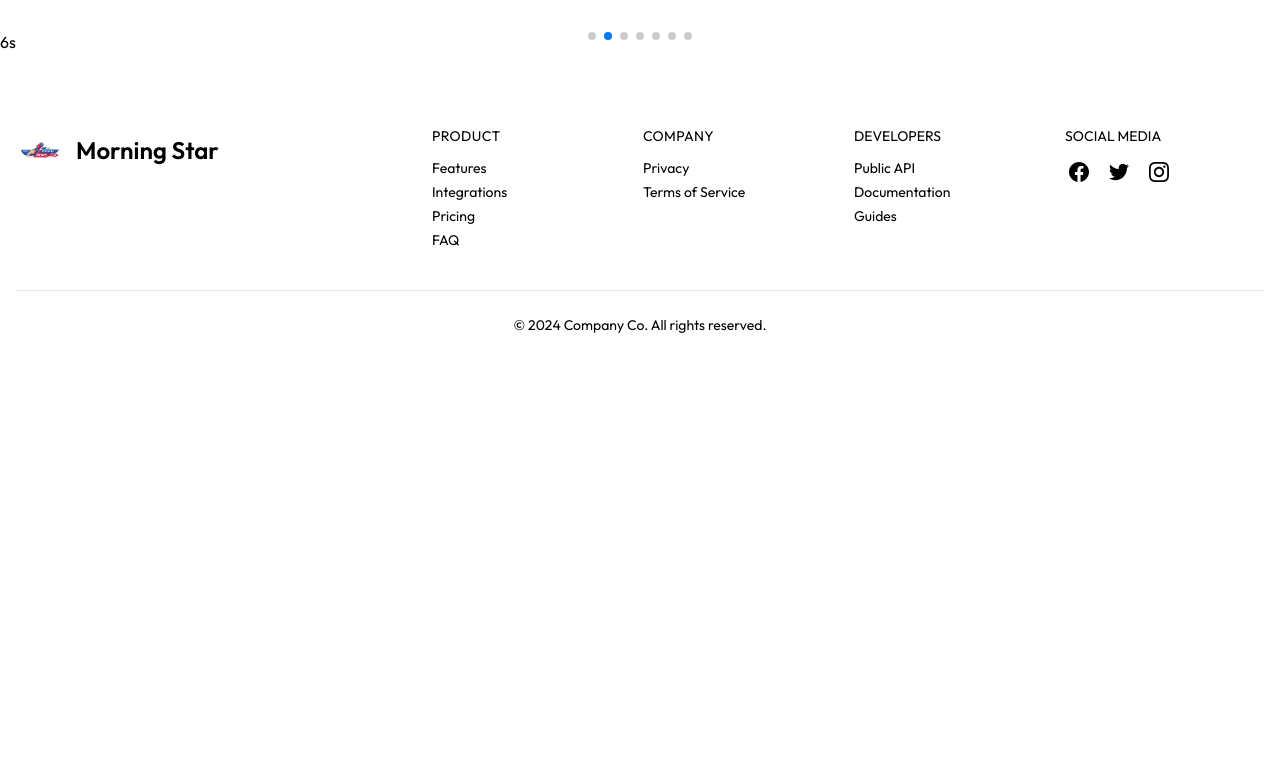
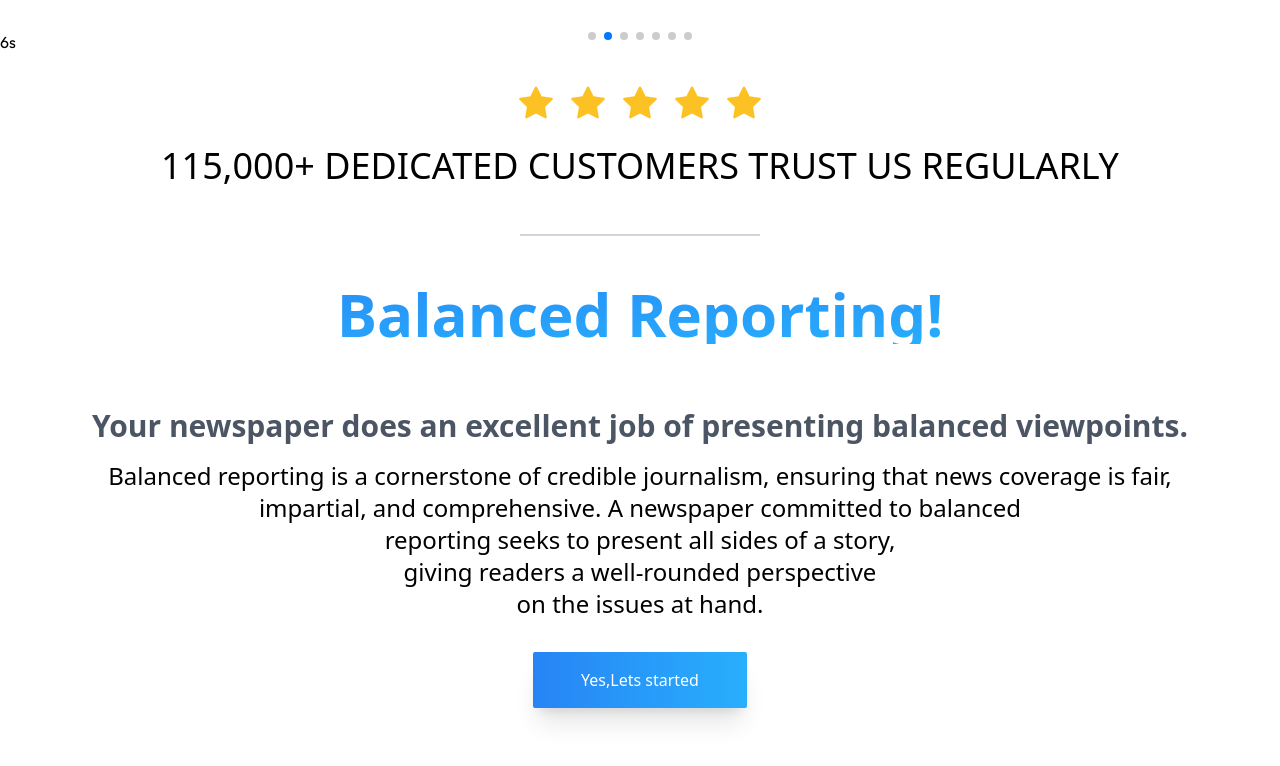
Before and after one commit to sabbir-hossen66/news-paper-client, a React (Vite) app: page / in a window 1280 px wide. Shown: the part 894-1660 px from the top of the page. Before the commit the page ends 1253 px from the top, so only its background shows below. Built offline with nearby package versions, Linux system fonts and the light colour scheme.

Commit message:
feedback section is done

```diff
--- a/package.json
+++ b/package.json
@@ -15,6 +15,7 @@
     "match-sorter": "^6.3.4",
     "react": "^18.2.0",
     "react-dom": "^18.2.0",
+    "react-icons": "^5.2.1",
     "react-router-dom": "^6.23.1",
     "sort-by": "^1.2.0",
     "swiper": "^11.1.4"
--- a/src/Pages/Home/Home.jsx
+++ b/src/Pages/Home/Home.jsx
@@ -1,10 +1,12 @@
 import Banner from "../../components/Banner/Banner";
+import Feedback from "../../components/Feedback/Feedback";
 
 
 const Home = () => {
   return (
     <div>
       <Banner></Banner>
+      <Feedback></Feedback>
     </div>
   );
 };
--- a/src/Shared/Footer/Footer.jsx
+++ b/src/Shared/Footer/Footer.jsx
@@ -94,7 +94,7 @@ const Footer = () => {
           </div>
         </div>
       </div>
-      <div className="py-6 text-sm text-center dark:text-gray-600">© {currentYear} Company Co. All rights reserved.</div>
+      <div className="py-6 text-sm text-center dark:text-gray-600">© {currentYear} Newspaper. All rights reserved.</div>
     </footer>
   );
 };
--- a/src/components/Banner/Banner.jsx
+++ b/src/components/Banner/Banner.jsx
@@ -53,7 +53,7 @@ const Banner = () => {
               <h2 className='text-4xl lg:text-4xl  text-white text-center mt-[480px]'>Todays HighLight <br /> <span className='pt-4'>All News</span></h2>
               <div className="absolute inset-0 flex items-center justify-center">
                 <div className="space-x-4">
-                  <button className="px-6 py-3 text-white bg-blue-700 rounded-md hover:bg-blue-800 focus:outline-none focus:ring-2 focus:ring-blue-300 transition duration-300">
+                  <button className="px-6 py-3 text-white bg-[#268EF6] rounded-md hover:bg-blue-800 focus:outline-none focus:ring-2 focus:ring-blue-300 transition duration-300">
                     See All Articles
                   </button>
                   <button className="px-6 py-3 text-white bg-green-600 rounded-md hover:bg-green-700 focus:outline-none focus:ring-2 focus:ring-green-300 transition duration-300">
@@ -72,7 +72,7 @@ const Banner = () => {
               <h2 className='text-4xl lg:text-7xl text-white text-center mt-[480px]'>Todays HighLight <br /> <span className='pt-4'>All News</span></h2>
               <div className="absolute inset-0 flex items-center justify-center">
                 <div className="space-x-4">
-                  <button className="px-6 py-3 text-white bg-blue-700 rounded-md hover:bg-blue-800 focus:outline-none focus:ring-2 focus:ring-blue-300 transition duration-300 font-bold">
+                  <button className="px-6 py-3 text-white bg-[#268EF6]  rounded-md hover:bg-blue-800 focus:outline-none focus:ring-2 focus:ring-blue-300 transition duration-300 font-bold">
                     See All Articles
                   </button>
                   <button className="px-6 py-3 text-white bg-green-600 rounded-md hover:bg-green-700 focus:outline-none focus:ring-2 focus:ring-green-300 transition duration-300 font-bold">
@@ -91,7 +91,7 @@ const Banner = () => {
               <h2 className='text-4xl lg:text-7xl text-white text-center mt-[480px]'>Todays HighLight <br /> <span className='pt-4'>All News</span></h2>
               <div className="absolute inset-0 flex items-center justify-center">
                 <div className="space-x-4">
-                  <button className="px-6 py-3 text-white bg-blue-700 rounded-md hover:bg-blue-800 focus:outline-none focus:ring-2 focus:ring-blue-300 transition duration-300">
+                  <button className="px-6 py-3 text-white bg-[#268EF6]  rounded-md hover:bg-blue-800 focus:outline-none focus:ring-2 focus:ring-blue-300 transition duration-300">
                     See All Articles
                   </button>
                   <button className="px-6 py-3 text-white bg-green-600 rounded-md hover:bg-green-700 focus:outline-none focus:ring-2 focus:ring-green-300 transition duration-300">
@@ -110,7 +110,7 @@ const Banner = () => {
               <h2 className='text-4xl lg:text-7xl text-white text-center mt-[480px]'>Todays HighLight <br /> <span className='pt-4'>All News</span></h2>
               <div className="absolute inset-0 flex items-center justify-center">
                 <div className="space-x-4">
-                  <button className="px-6 py-3 text-white bg-blue-700 rounded-md hover:bg-blue-800 focus:outline-none focus:ring-2 focus:ring-blue-300 transition duration-300">
+                  <button className="px-6 py-3 text-white bg-[#268EF6]  rounded-md hover:bg-blue-800 focus:outline-none focus:ring-2 focus:ring-blue-300 transition duration-300">
                     See All Articles
                   </button>
                   <button className="px-6 py-3 text-white bg-green-600 rounded-md hover:bg-green-700 focus:outline-none focus:ring-2 focus:ring-green-300 transition duration-300">
@@ -129,7 +129,7 @@ const Banner = () => {
               <h2 className='text-4xl lg:text-7xl text-white text-center mt-[480px]'>Todays HighLight <br /> <span className='pt-4'>All News</span></h2>
               <div className="absolute inset-0 flex items-center justify-center">
                 <div className="space-x-4">
-                  <button className="px-6 py-3 text-white bg-blue-700 rounded-md hover:bg-blue-800 focus:outline-none focus:ring-2 focus:ring-blue-300 transition duration-300">
+                  <button className="px-6 py-3 text-white bg-[#268EF6]  rounded-md hover:bg-blue-800 focus:outline-none focus:ring-2 focus:ring-blue-300 transition duration-300">
                     See All Articles
                   </button>
                   <button className="px-6 py-3 text-white bg-green-600 rounded-md hover:bg-green-700 focus:outline-none focus:ring-2 focus:ring-green-300 transition duration-300">
@@ -148,7 +148,7 @@ const Banner = () => {
               <h2 className='text-4xl lg:text-7xl text-white text-center mt-[480px]'>Todays HighLight <br /> <span className='pt-4'>All News</span></h2>
               <div className="absolute inset-0 flex items-center justify-center">
                 <div className="space-x-4">
-                  <button className="px-6 py-3 text-white bg-blue-700 rounded-md hover:bg-blue-800 focus:outline-none focus:ring-2 focus:ring-blue-300 transition duration-300">
+                  <button className="px-6 py-3 text-white bg-[#268EF6]  rounded-md hover:bg-blue-800 focus:outline-none focus:ring-2 focus:ring-blue-300 transition duration-300">
                     See All Articles
                   </button>
                   <button className="px-6 py-3 text-white bg-green-600 rounded-md hover:bg-green-700 focus:outline-none focus:ring-2 focus:ring-green-300 transition duration-300">
@@ -167,7 +167,7 @@ const Banner = () => {
               <h2 className='text-4xl lg:text-7xl text-white text-center mt-[480px]'>Todays HighLight <br /> <span className='pt-4'>All News</span></h2>
               <div className="absolute inset-0 flex items-center justify-center">
                 <div className="space-x-4">
-                  <button className="px-6 py-3 text-white bg-blue-700 rounded-md hover:bg-blue-800 focus:outline-none focus:ring-2 focus:ring-blue-300 transition duration-300">
+                  <button className="px-6 py-3 text-white bg-[#268EF6]  rounded-md hover:bg-blue-800 focus:outline-none focus:ring-2 focus:ring-blue-300 transition duration-300">
                     See All Articles
                   </button>
                   <button className="px-6 py-3 text-white bg-green-600 rounded-md hover:bg-green-700 focus:outline-none focus:ring-2 focus:ring-green-300 transition duration-300">
--- /dev/null
+++ b/src/components/Feedback/Feedback.jsx
@@ -0,0 +1,34 @@
+import { GoStarFill } from "react-icons/go";
+
+const Feedback = () => {
+  return (
+    <div className="my-8">
+      <div className="text-4xl flex justify-center items-center gap-4 text-[#FCC223]">
+        <GoStarFill />
+        <GoStarFill />
+        <GoStarFill />
+        <GoStarFill />
+        <GoStarFill />
+      </div>
+      <p className="text-center mt-6 text-4xl font-sans uppercase">115,000+ dedicated customers trust us Regularly</p>
+
+      <div className="flex justify-center items-center my-12">
+        <div className="w-60 text-center">
+          <hr className="border-t-2 border-gray-300" />
+        </div>
+      </div>
+
+      <div>
+        <h2 className="text-6xl text-center font-sans font-bold bg-gradient-to-br from-[#278BF6] to-[#28B2FD] bg-clip-text text-transparent">Balanced Reporting!</h2>
+        <h3 className="font-bold font-sans text-center text-3xl mt-16 text-gray-600">Your newspaper does an excellent job of presenting balanced viewpoints.</h3>
+        <p className="text-center font-sans mt-4 text-2xl">Balanced reporting is a cornerstone of credible journalism, ensuring that news coverage is fair,<br /> impartial, and comprehensive. A newspaper committed to balanced <br /> reporting seeks to present all sides of a story,<br /> giving readers a well-rounded perspective <br />  on the issues at hand.</p>
+      </div>
+
+      <div className="flex justify-center items-center mt-8 ">
+        <button className="bg-gradient-to-r from-[#2784F5] to-[#28AFFC] hover:bg-gradient-to-r hover:from-cyan-500 hover:to-blue-500 py-4 px-12 text-white rounded-sm border-none font-medium shadow-xl font-sans">Yes,Lets started</button>
+      </div>
+    </div>
+  );
+};
+
+export default Feedback;
```
Also changed, not shown: 1 other file (tests, documents, lock files or other folders).
